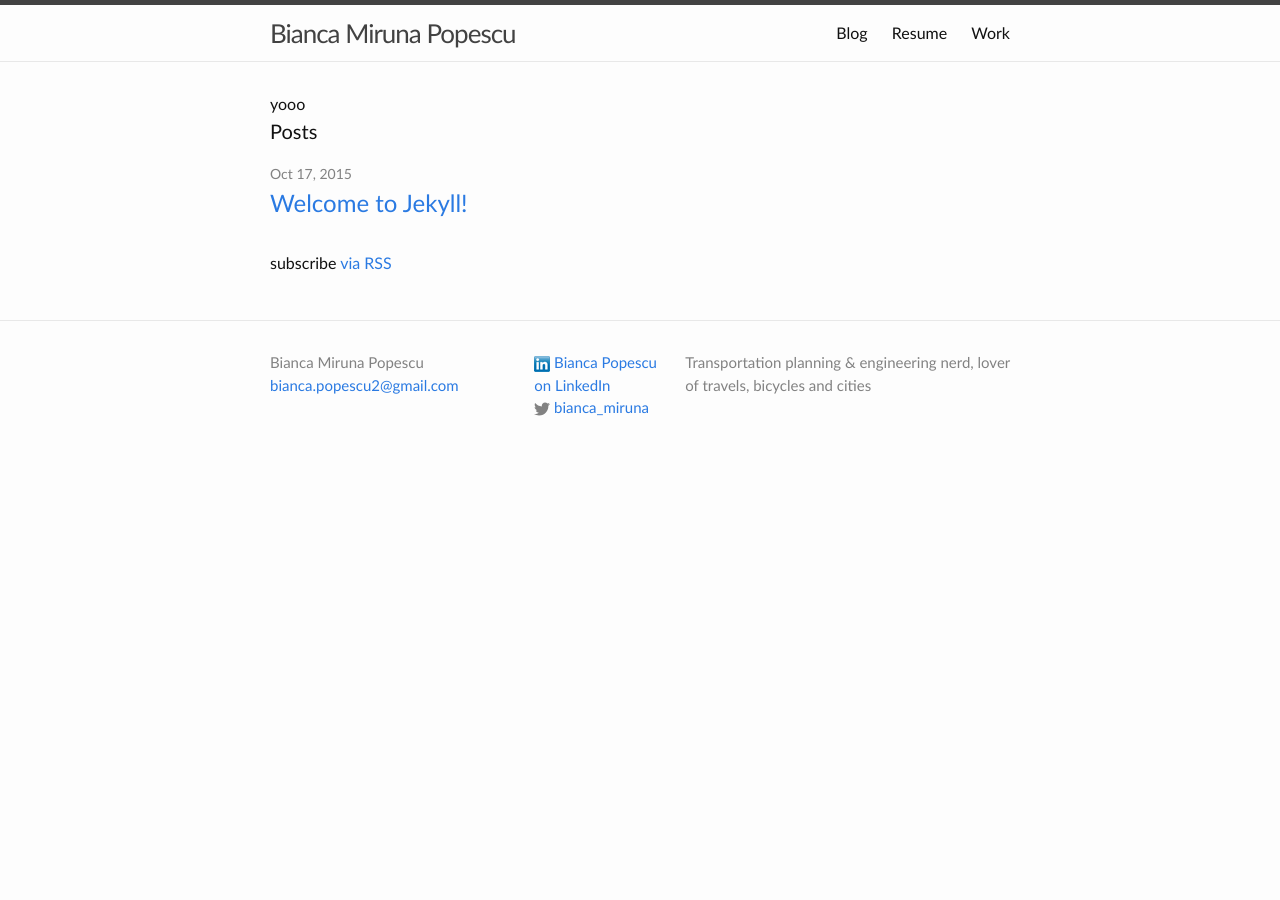
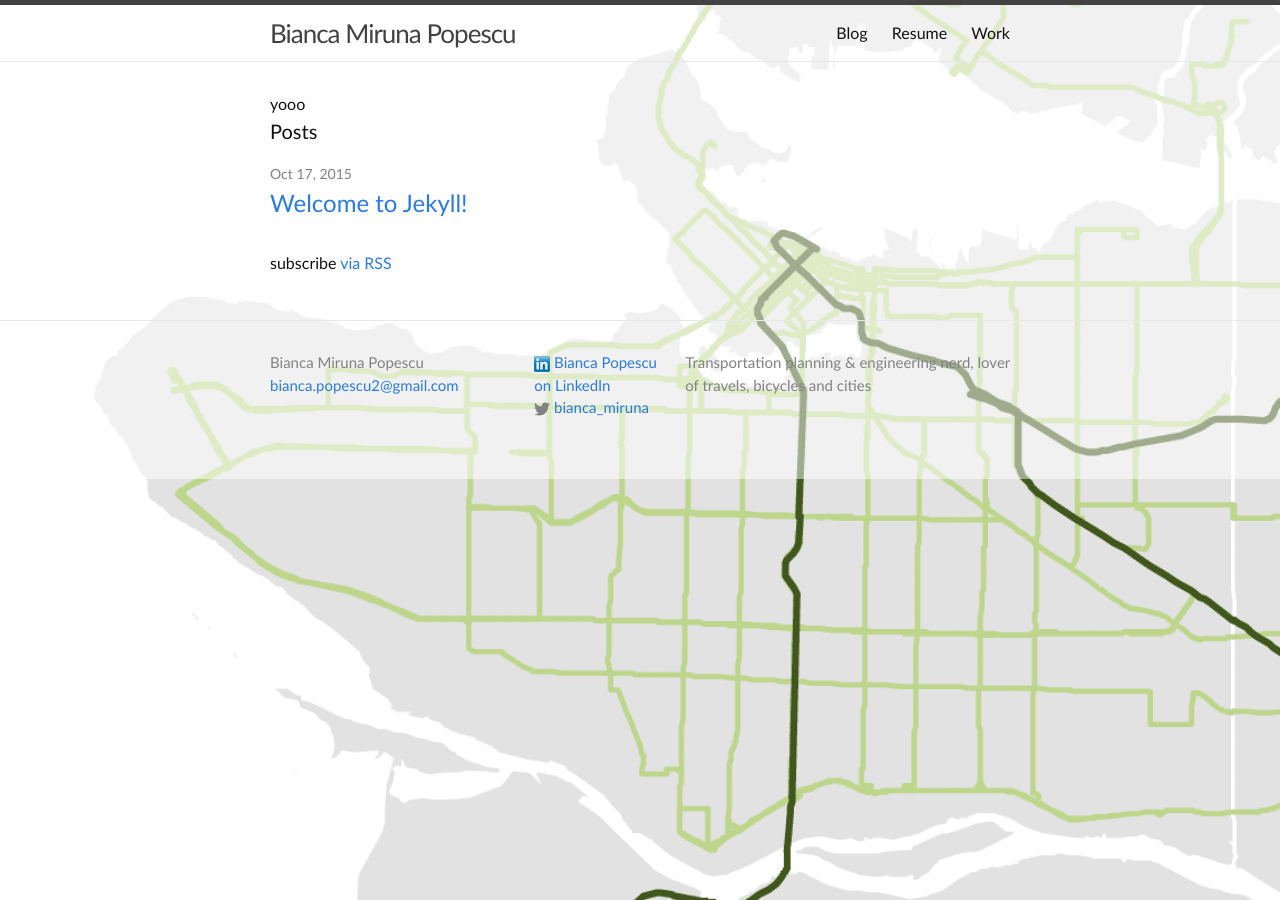
Before and after one commit to biancapopescu/biancapopescu.github.io, a Jekyll site: the page built from index.html, in a window 1280 px wide. Built offline with Jekyll 4.4.1, drawn with Linux system fonts in a browser that asks for light colours.

Commit message:
background

```diff
--- a/_sass/_base.scss
+++ b/_sass/_base.scss
@@ -13,6 +13,14 @@ dl, dd, ol, ul, figure {
 /**
  * Basic styling
  */
+html {
+  background: url(../images/website_background-02.png) no-repeat center center fixed;
+  -webkit-background-size: cover;
+  -moz-background-size: cover;
+  -o-background-size: cover;
+  background-size: cover;
+}
+
 body {
     font-family: $base-font-family;
     font-size: $base-font-size;
--- a/css/main.scss
+++ b/css/main.scss
@@ -14,7 +14,7 @@ $base-line-height: 1.5;
 $spacing-unit:     30px;
 
 $text-color:       #111;
-$background-color: #fdfdfd;
+$background-color: rgba(255, 255, 255, 0.5);
 $brand-color:      #2a7ae2;
 
 $grey-color:       #828282;
```
Also changed, not shown: images/website_background-02.png (added).
